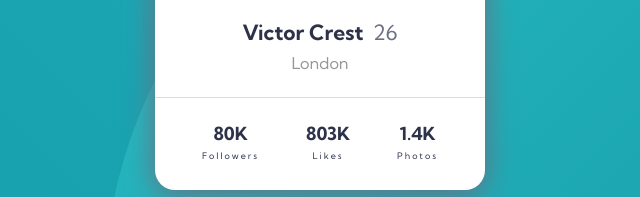
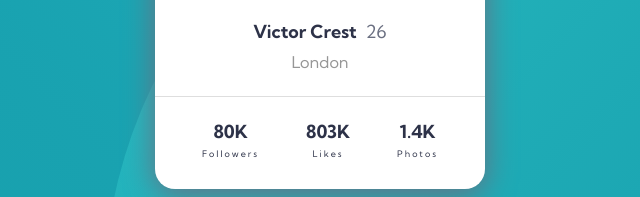
Before and after one commit to Odalloc/profile-card-component, a plain HTML site: page index.html in a window 1280 px wide. Shown: the part 405-602 px from the top of the page, 320-960 px from the left. Drawn offline with Linux system fonts and the light colour scheme.

Commit message:
Update styles.css

```diff
--- a/styles.css
+++ b/styles.css
@@ -60,6 +60,10 @@ body {
   font-weight: 700;
 }
 
+.profile-name {
+  font-size: 1em;
+}
+
 .profile-age {
   font-weight: 400;
   color: var(--darkGrayishBlue);
```
